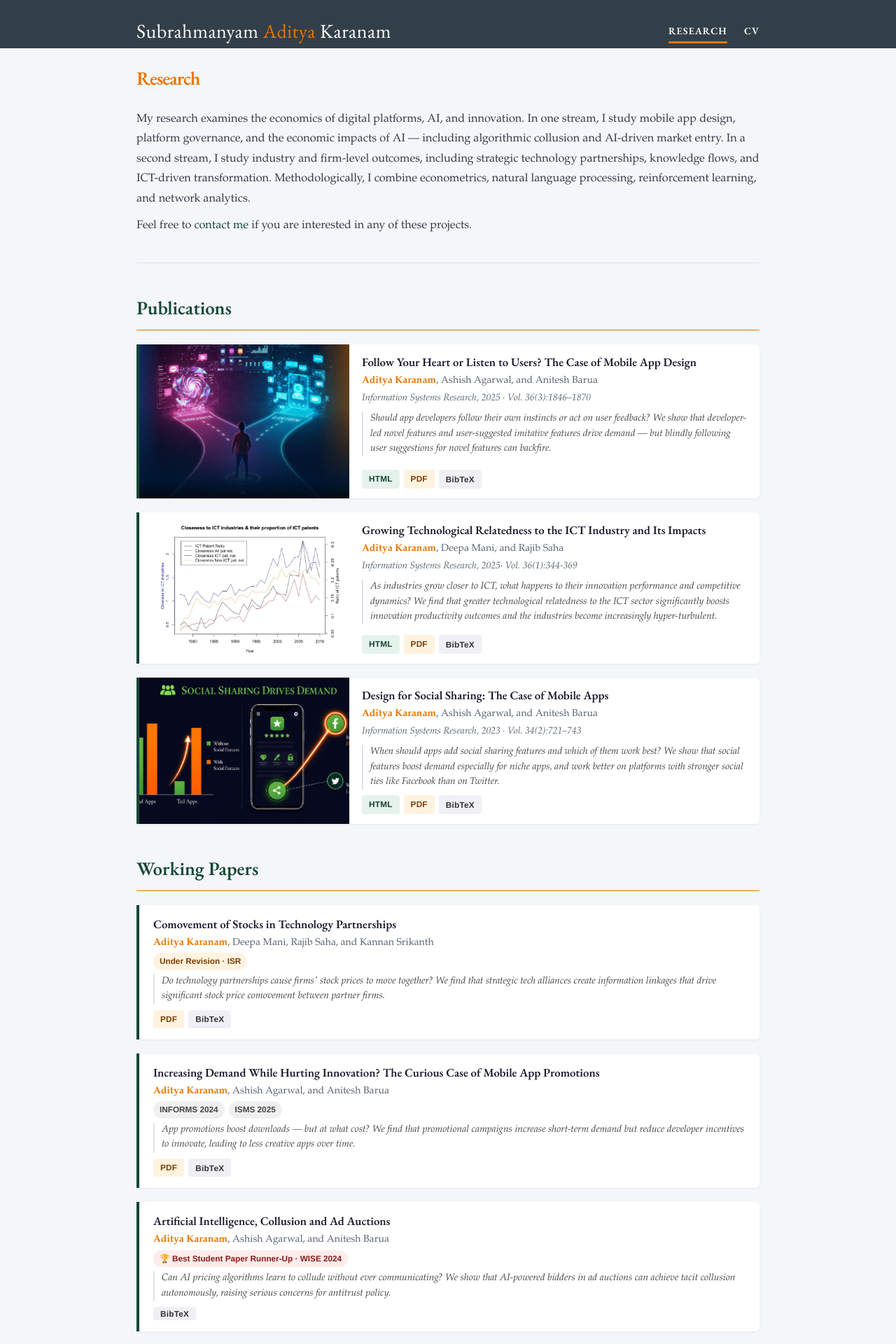
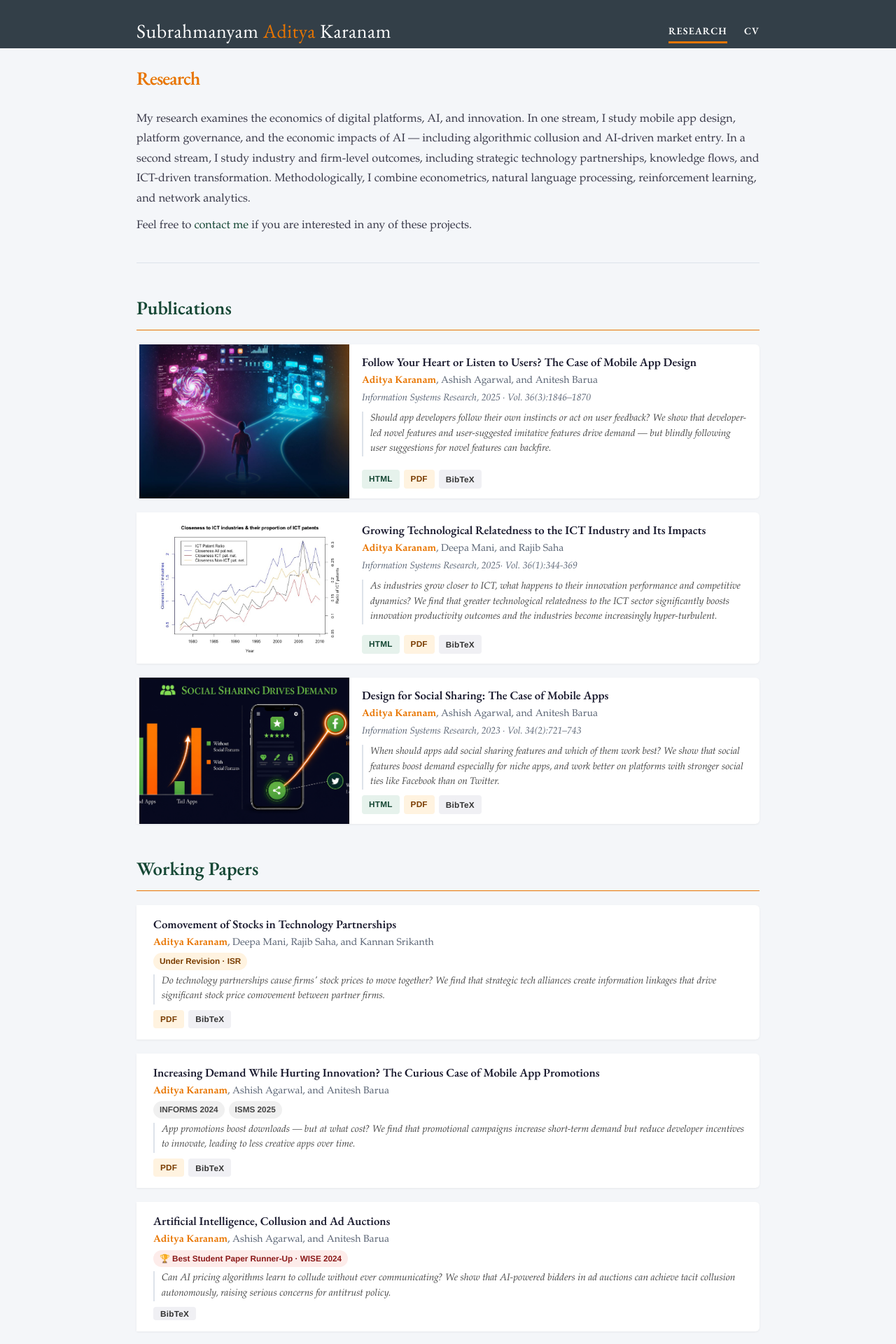
Before and after one commit to askaranam/askaranam.github.io, a Jekyll site: the page built from research.html, in a window 1280 px wide. Shown: the top 1920 px of the page at 70% size. Built offline with Jekyll 4.4.1, drawn with Linux system fonts in a browser that asks for light colours; nearby versions of some CDN libraries; some web fonts are replaced.

Commit message:
Update research.html

```diff
--- a/research.html
+++ b/research.html
@@ -11,7 +11,7 @@ render_with_liquid: false
 .research-intro p { margin-bottom: 10px; }
 
 .section-heading { font-family: 'EB Garamond', Garamond, Georgia, serif; font-size: 1.45em; font-weight: 600; color: #154734; margin: 40px 0 20px; padding-bottom: 8px; border-bottom: 1px solid #e87500; }
-.paper { background: #ffffff; border-left: 4px solid #154734; border-radius: 0 6px 6px 0; margin-bottom: 20px; box-shadow: 0 1px 3px rgba(0,0,0,0.06); transition: border-color 0.2s, box-shadow 0.2s; overflow: hidden; display: flex; flex-direction: row; }
+.paper { background: #ffffff; border-left: 4px solid transparent; border-radius: 0 6px 6px 0; margin-bottom: 20px; box-shadow: 0 1px 3px rgba(0,0,0,0.06); transition: border-color 0.2s, box-shadow 0.2s; overflow: hidden; display: flex; flex-direction: row; }
 @media (max-width: 600px) {
   .paper { flex-direction: column; }
   .paper-image-col { max-width: 100% !important; width: 100% !important; flex: none !important; border-right: none !important; border-bottom: 1px solid #dde3ea; }
@@ -20,7 +20,7 @@ render_with_liquid: false
 }
 /* .paper { background: #ffffff; border-left: 4px solid #154734; border-radius: 0 6px 6px 0; margin-bottom: 20px; box-shadow: 0 1px 3px rgba(0,0,0,0.06); transition: border-color 0.2s, box-shadow 0.2s; overflow: hidden; display: flex; flex-direction: row; } */
 /* .paper { background: #ffffff; border-left: 4px solid #154734; border-radius: 0 6px 6px 0; margin-bottom: 20px; box-shadow: 0 1px 3px rgba(0,0,0,0.06); transition: border-color 0.2s, box-shadow 0.2s; overflow: hidden; display: flex; flex-direction: row; max-height: 240px; } */
-.paper:hover { border-left-color: #e87500; box-shadow: 0 3px 10px rgba(0,0,0,0.09); }
+.paper:hover { border-left-color: #154734; box-shadow: 0 3px 10px rgba(0,0,0,0.09); }
 .paper.no-image { flex-direction: column; max-height: none; }
 
 /* .paper-image-col { flex: 0 0 200px; max-width: 200px; overflow: hidden; border-right: 1px solid #dde3ea; } */
```
